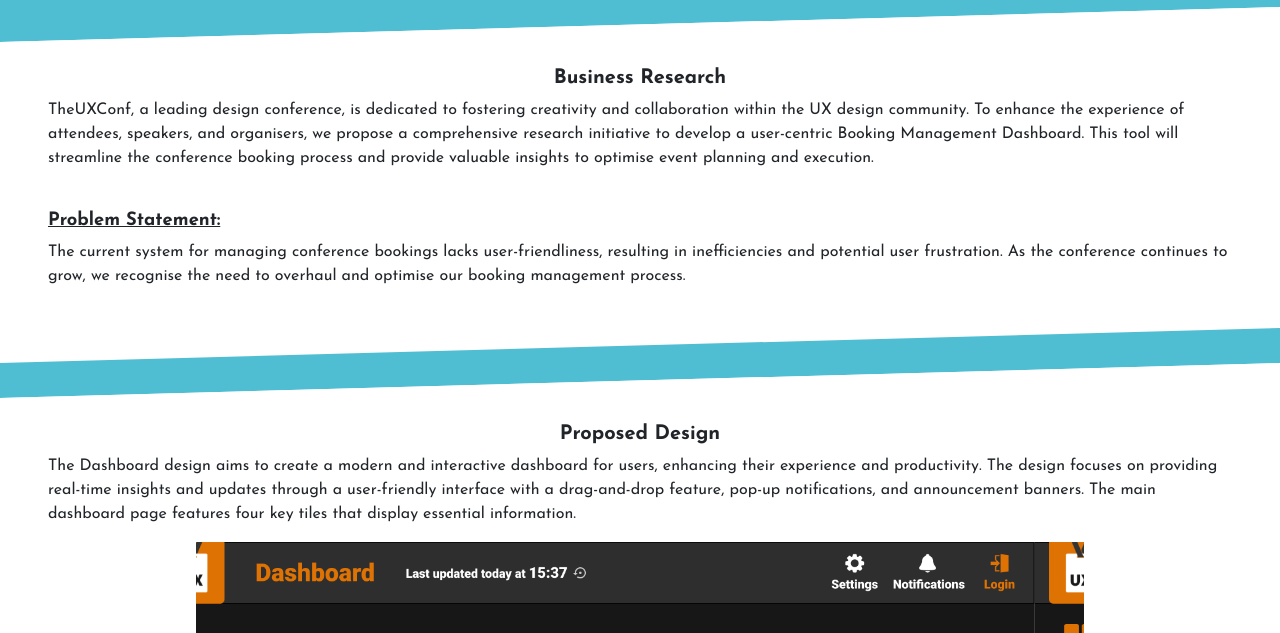
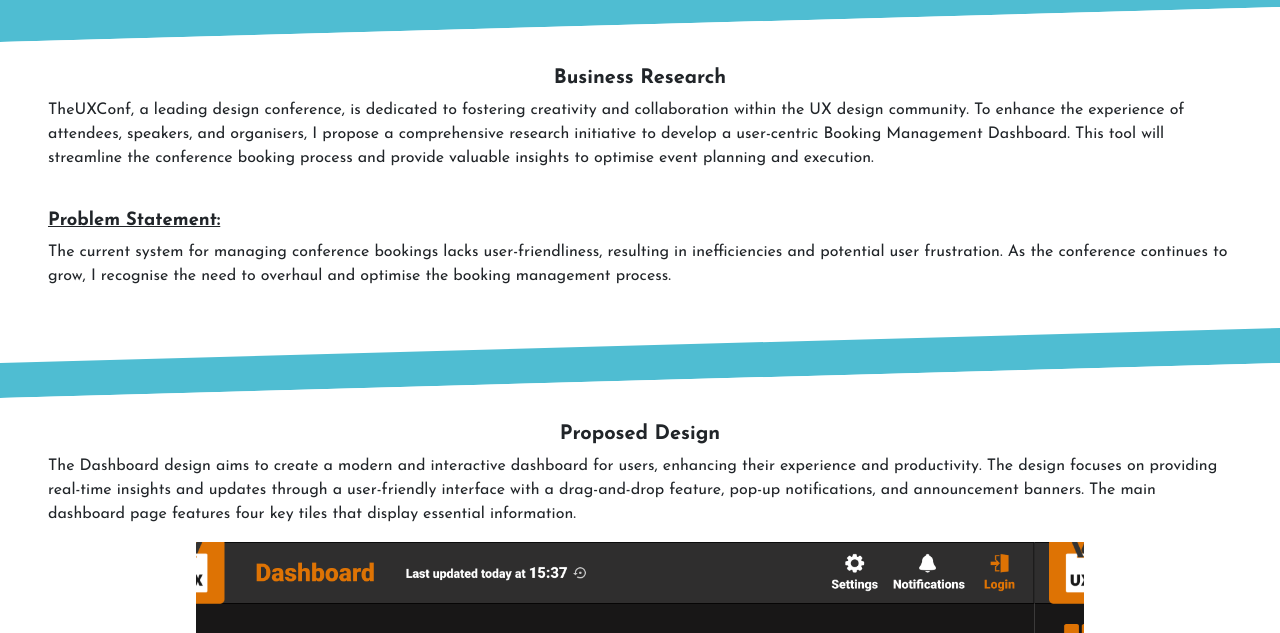
Before and after one commit to danteoguns11/UX-Portfolio, a plain HTML site: page ux-conf.html in a window 1280 px wide. Shown: the part 167-800 px from the top of the page. Drawn offline with nearby package versions, Linux system fonts and the light colour scheme.

Commit message:
changed 'we' to 'I'

```diff
--- a/ux-conf.html
+++ b/ux-conf.html
@@ -68,7 +68,7 @@
         <h5>Business Research</h5>
         <p>TheUXConf, a leading design conference, is dedicated to fostering creativity and collaboration within the UX
             design
-            community. To enhance the experience of attendees, speakers, and organisers, we propose a comprehensive
+            community. To enhance the experience of attendees, speakers, and organisers, I propose a comprehensive
             research
             initiative to develop a user-centric Booking Management Dashboard. This tool will streamline the conference
             booking
@@ -77,7 +77,7 @@
         <h6 class="font-weight-bold text-decoration-underline">Problem Statement:</h6>
         <p>The current system for managing conference bookings lacks user-friendliness, resulting in inefficiencies and
             potential
-            user frustration. As the conference continues to grow, we recognise the need to overhaul and optimise our
+            user frustration. As the conference continues to grow, I recognise the need to overhaul and optimise the
             booking
             management process.</p>
 
```
Also changed, not shown: bbc-sports.html (+1 -1 lines).
